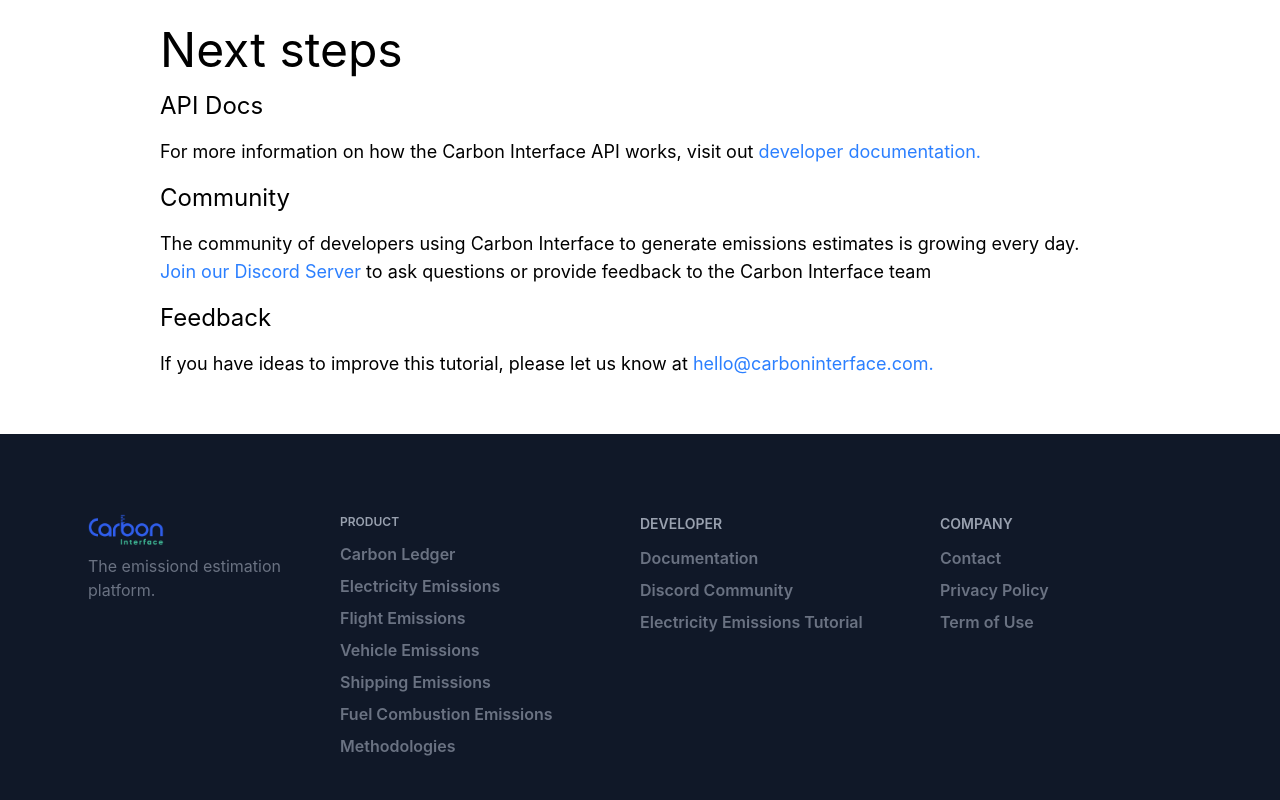
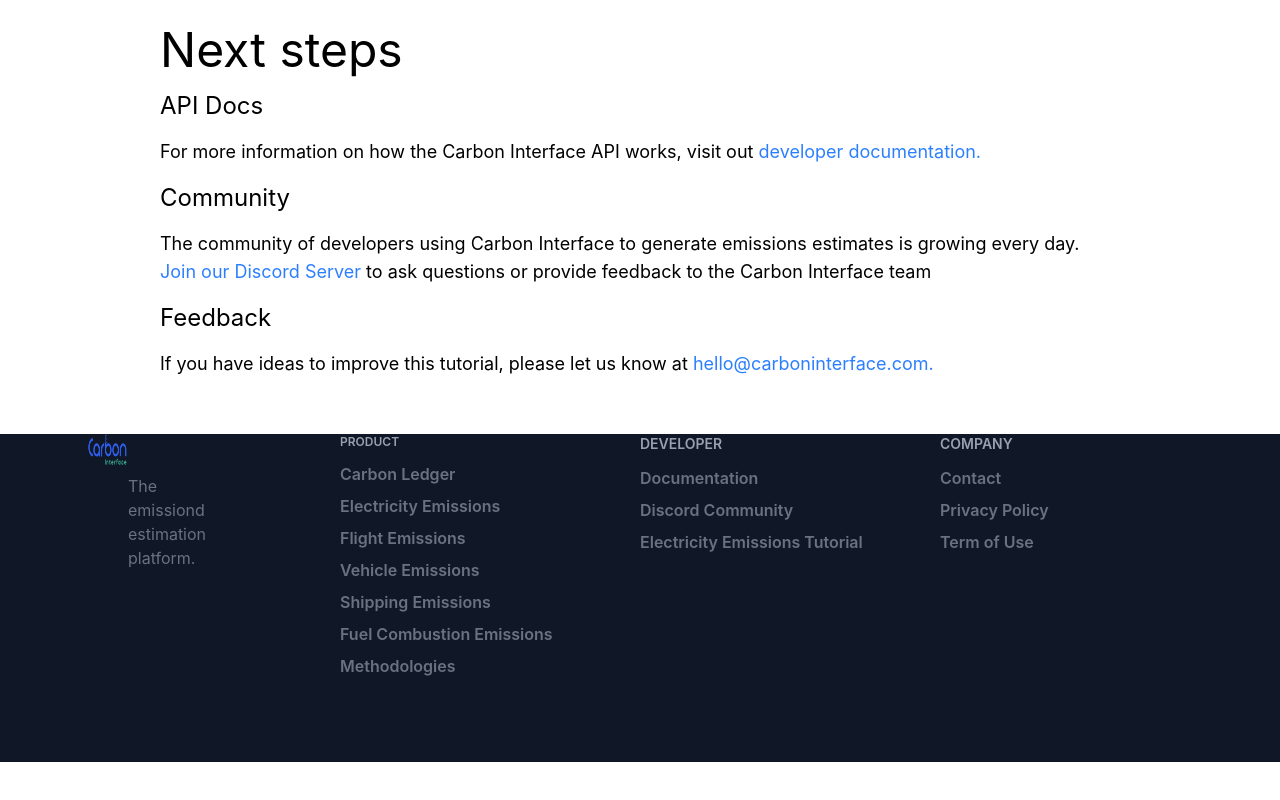
Before and after one commit to mahbubul-alam-marin/Carbon-Interface, a React app: page /electricityEmissionTutorial in a window 1280 px wide. Shown: the part 2986-3786 px from the top of the page. After the commit the page ends 3748 px from the top, so only its background shows below. Built offline with nearby package versions, Linux system fonts and the light colour scheme; the HTML template or start-up script is replaced by a standard one.

Commit message:
some changes

```diff
--- a/src/components/Footer.jsx
+++ b/src/components/Footer.jsx
@@ -77,23 +77,26 @@
 
 
   return (
-    <div className="bg-gray-900 grid grid-cols-4 px-10  text-center text-gray-500 py-20">
+    <div className="bg-gray-900 grid grid-cols-4 px-10 text-center text-gray-500 pb-20">
+  <div className="bg-gray-900 grid grid-cols-4 px-10">
     <div className="flex flex-col px-2">
 
-        <div className="flex space-x-2 px-10 pb-2">
+      {/* Logo Section */}
+      <div className="flex space-x-2 pb-2">
         <a href="/">
           <img src={logo} alt="Carbon Interface Logo" className="h-8" />
         </a>
       </div>
-              <div className="flex px-10 text-left">
+
+      {/* Description Section */}
+      <div className="text-left px-10">
         <p>The emissiond estimation platform.</p>
       </div>
 
-
-        <div >
-
     </div>
   </div>
+
+
 
       {/**product */}
       <div className="flex flex-col">
```
Lines whose indentation alone changed are shown as unchanged.
